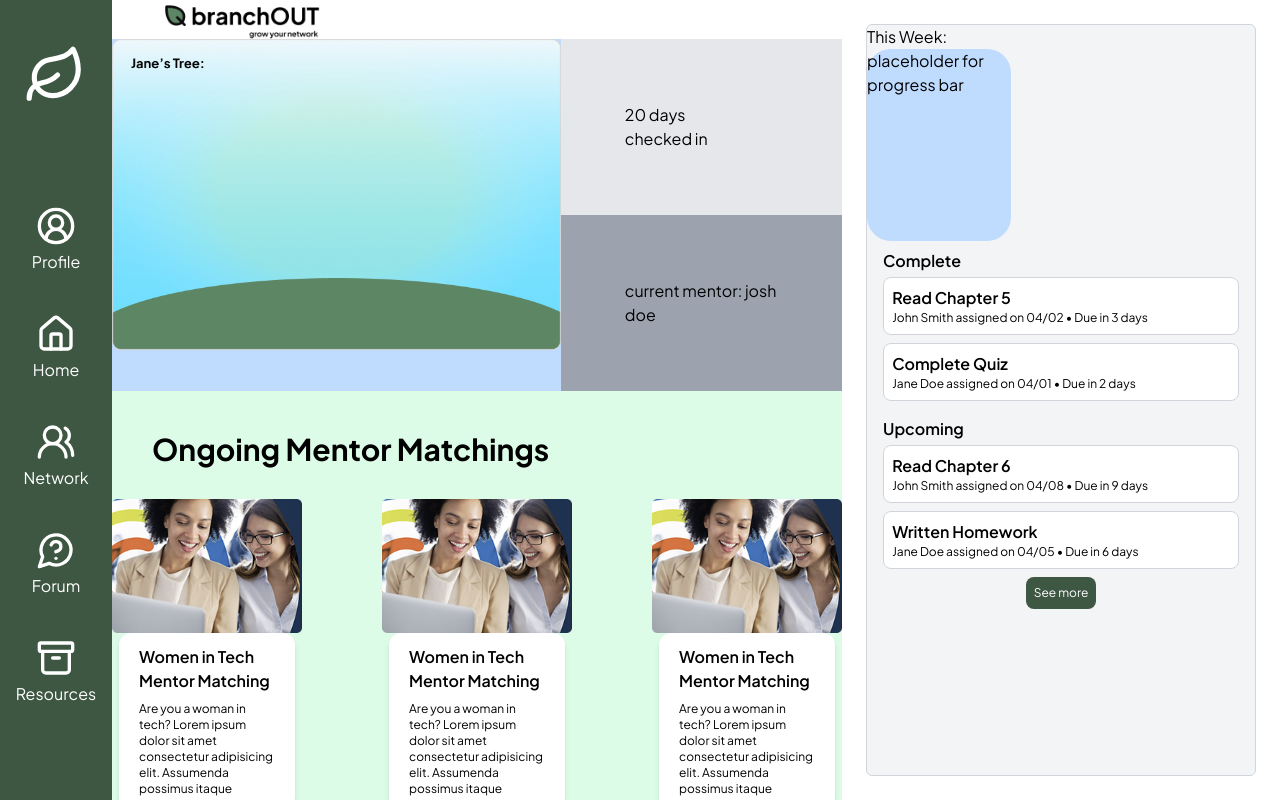
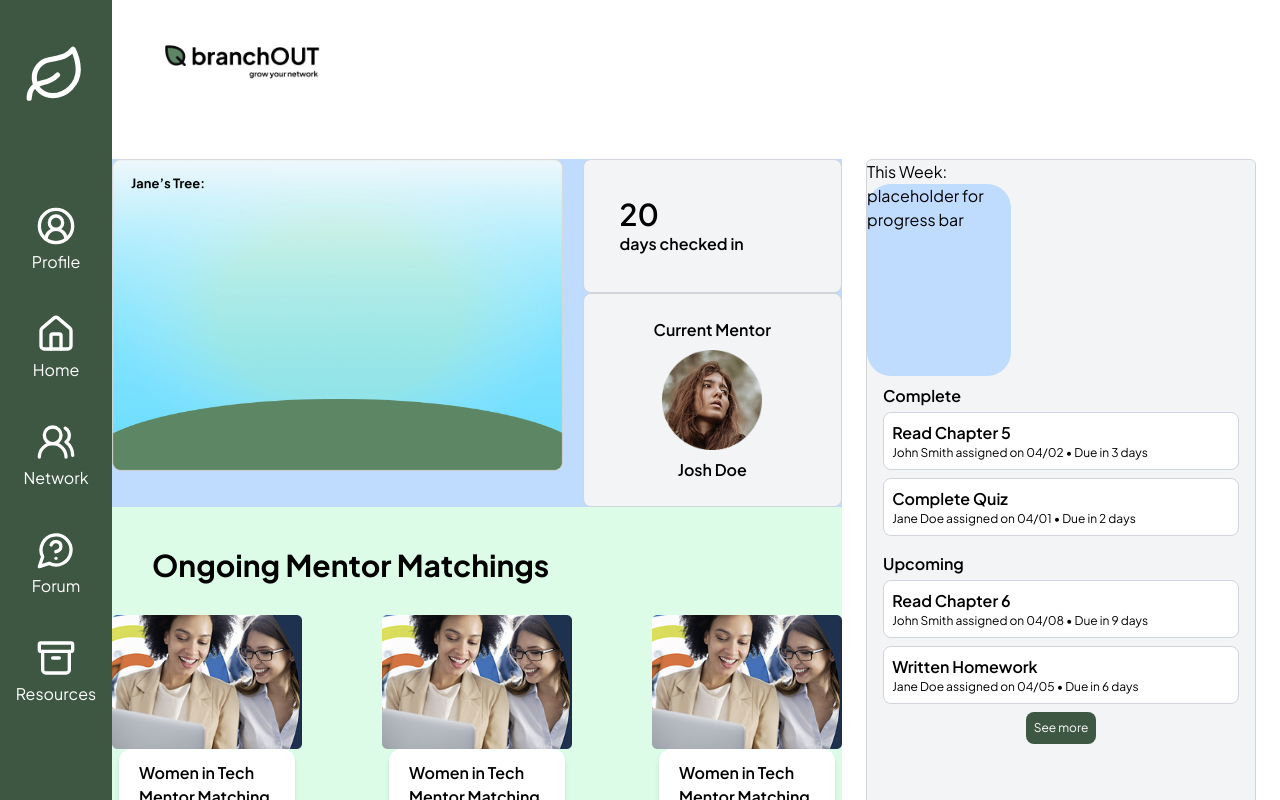
Before and after one commit to heartybp/BranchOut, a React (Vite) app in the folder client/: page /home in a window 1280 px wide. Built offline with nearby package versions, Linux system fonts and the light colour scheme.

Commit message:
fixed scrollable container, styled home cards

```diff
--- a/client/src/Home.jsx
+++ b/client/src/Home.jsx
@@ -7,23 +7,22 @@ import SuggestedConnections from "./components/SuggestedConnections.jsx";
 import SeeMoreButton from "./components/SeeMoreButton.jsx";
 import Header from "./components/Header.jsx";
 import Assignments from "./components/Assignments.jsx";
-
+import mentorImage from "./assets/mentor.png";
 
 const Home = () => {
-
   const toCompleteAssignments = [
     {
       resource: "Read Chapter 5",
       assignedBy: "John Smith",
       assignedDate: "04/02",
-      dueIn: "3 days"
+      dueIn: "3 days",
     },
     {
       resource: "Complete Quiz",
       assignedBy: "Jane Doe",
       assignedDate: "04/01",
-      dueIn: "2 days"
-    }
+      dueIn: "2 days",
+    },
   ];
 
   const upcomingAssignments = [
@@ -31,37 +30,50 @@ const Home = () => {
       resource: "Read Chapter 6",
       assignedBy: "John Smith",
       assignedDate: "04/08",
-      dueIn: "9 days"
+      dueIn: "9 days",
     },
     {
       resource: "Written Homework",
       assignedBy: "Jane Doe",
       assignedDate: "04/05",
-      dueIn: "6 days"
-    }
+      dueIn: "6 days",
+    },
   ];
 
   return (
+    <>
       <div className="flex max-h-screen">
         <Navbar />
 
+        <div className="flex flex-col overflow-y-scroll bg-white">
+          <Header />
+
+          <div className="flex bg-white">
             {/* left side */}
-      <div className="bg-white justify-center w-[940px] flex-row">
-        <Header />
+
+            <div className="bg-white justify-center w-[940px] flex-row ">
               {/* tree, checked in, + mentor */}
-        <div className="flex bg-blue-200">
+              <div className="flex justify-center gap-x-5 bg-blue-200">
+                {/* jane's tree */}
                 <div>
                   <img src={Tree} alt="" width={500} />
                 </div>
 
-          <div className="flex flex-col ">
-            <div className="flex flex-col bg-gray-200 p-16">
-              <p>20 days</p>
-              <p>checked in</p>
+                <div className="flex flex-col justify-between w-72">
+                  <div className="flex flex-col bg-gray-100 p-9 rounded-lg border border-gray-300">
+                    <p className="text-3xl font-semibold">20</p>
+                    <p className="font-semibold">days checked in</p>
                   </div>
 
-            <div className="bg-gray-400 p-16">
-              <p>current mentor: josh doe</p>
+                  <div className="bg-gray-100 p-6 rounded-lg border border-gray-300 flex flex-col items-center">
+                    <p className="font-semibold">Current Mentor</p>
+                    <img
+                      src={mentorImage}
+                      alt=""
+                      width={100}
+                      className="my-2"
+                    />
+                    <p className="font-semibold">Josh Doe</p>
                   </div>
                 </div>
               </div>
@@ -74,14 +86,15 @@ const Home = () => {
 
               <SuggestedConnections />
               <SeeMoreButton />
-
             </div>
 
             {/* right side */}
             <div className="bg-white flex justify-center">
-        <div className="flex flex-col bg-gray-100 rounded-md border border-gray-300 w-[390px] m-6">
+              <div className="flex flex-col bg-gray-100 rounded-md border border-gray-300 w-[390px] mx-6">
                 <h2>This Week:</h2>
-          <p className="rounded-3xl w-36 h-48 bg-blue-200">placeholder for progress bar</p>
+                <p className="rounded-3xl w-36 h-48 bg-blue-200">
+                  placeholder for progress bar
+                </p>
 
                 {/* component */}
                 <Assignments
@@ -95,11 +108,12 @@ const Home = () => {
                 />
 
                 <SeeMoreButton />
-
               </div>
             </div>
-
           </div>
+        </div>
+      </div>
+    </>
   );
 };
 
--- a/client/src/components/Header.jsx
+++ b/client/src/components/Header.jsx
@@ -1,12 +1,12 @@
-import React from 'react'
-import brandName from '../assets/brand-name.png'
+import React from "react";
+import brandName from "../assets/brand-name.png";
 
 const Header = () => {
   return (
-    <div className='pl-12'>
+    <div className="pl-12 bg-white mt-10 mb-20 w-full">
       <img src={brandName} alt="" width={160} />
     </div>
-  )
-}
+  );
+};
 
-export default Header
+export default Header;
```
Also changed, not shown: client/src/assets/mentor.png (added). Lines whose indentation alone changed are shown as unchanged.
